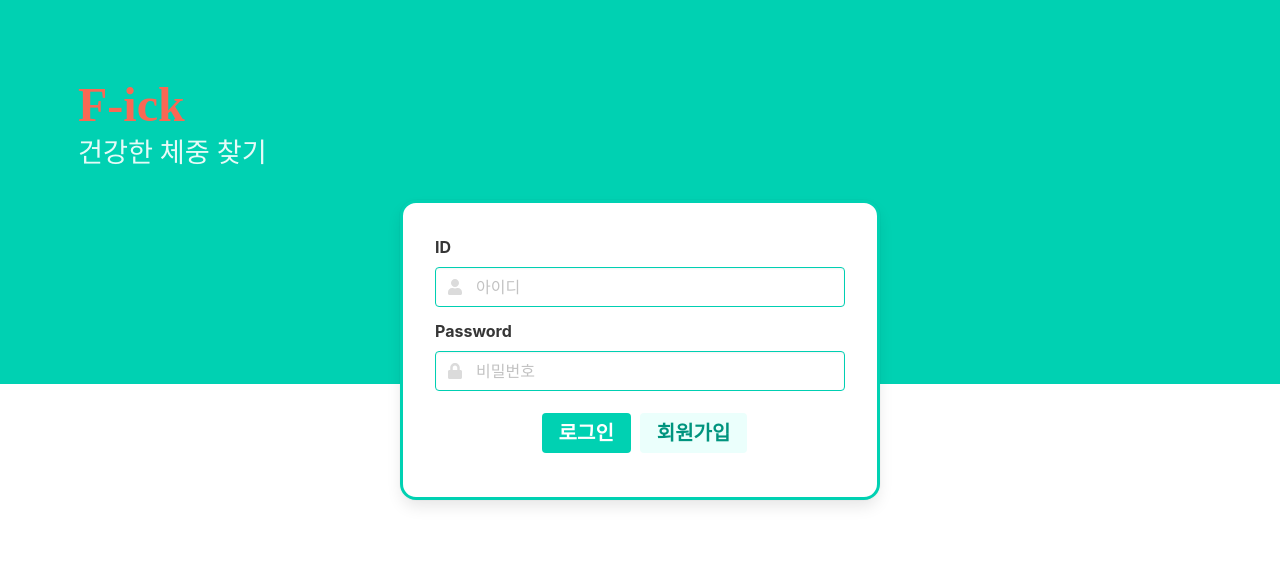
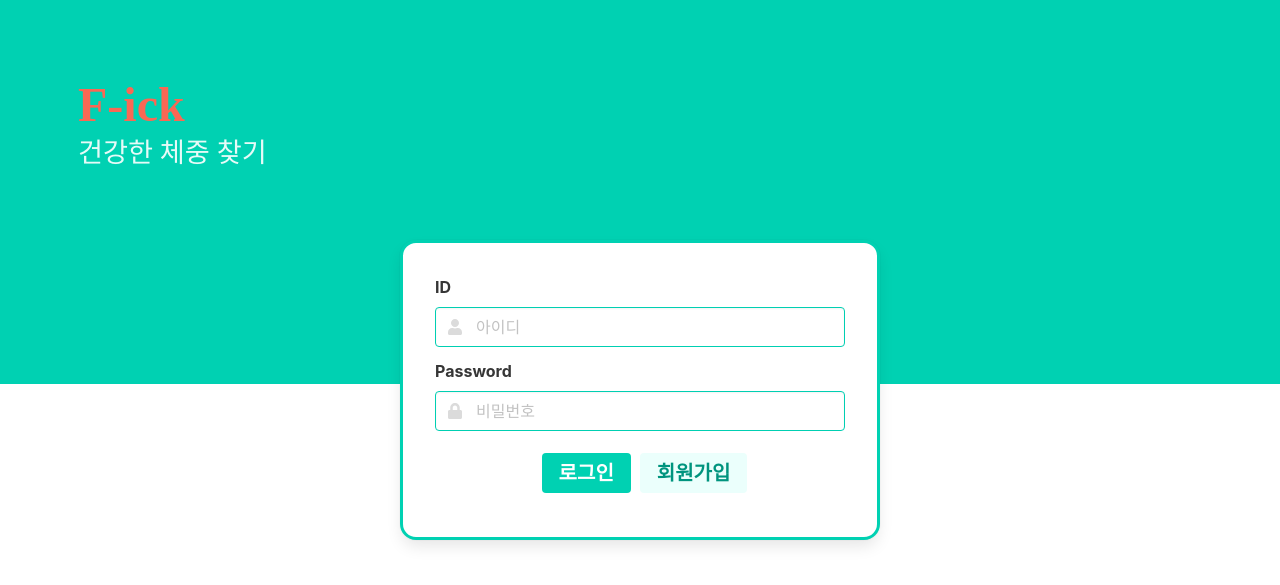
Before and after one commit to chamchimayo/bmi_calculator, a Flask app: page /login in a window 1280 px wide. Shown: the top 585 px of the page. Run offline with Flask 2, Linux system fonts and the light colour scheme; some libraries are stand-ins or nearby versions; some web fonts are replaced.

Commit message:
백지영 - 전체 css 작업 완료 09/22 00:15

```diff
--- a/static/mystyle.css
+++ b/static/mystyle.css
@@ -43,7 +43,7 @@
     height: 300px;
     position: absolute;
     left: 50%;
-    top: 55%;
+    top: 60%;
     margin-left: -240px;
     margin-top: -240px;
     padding: 2rem;
```
